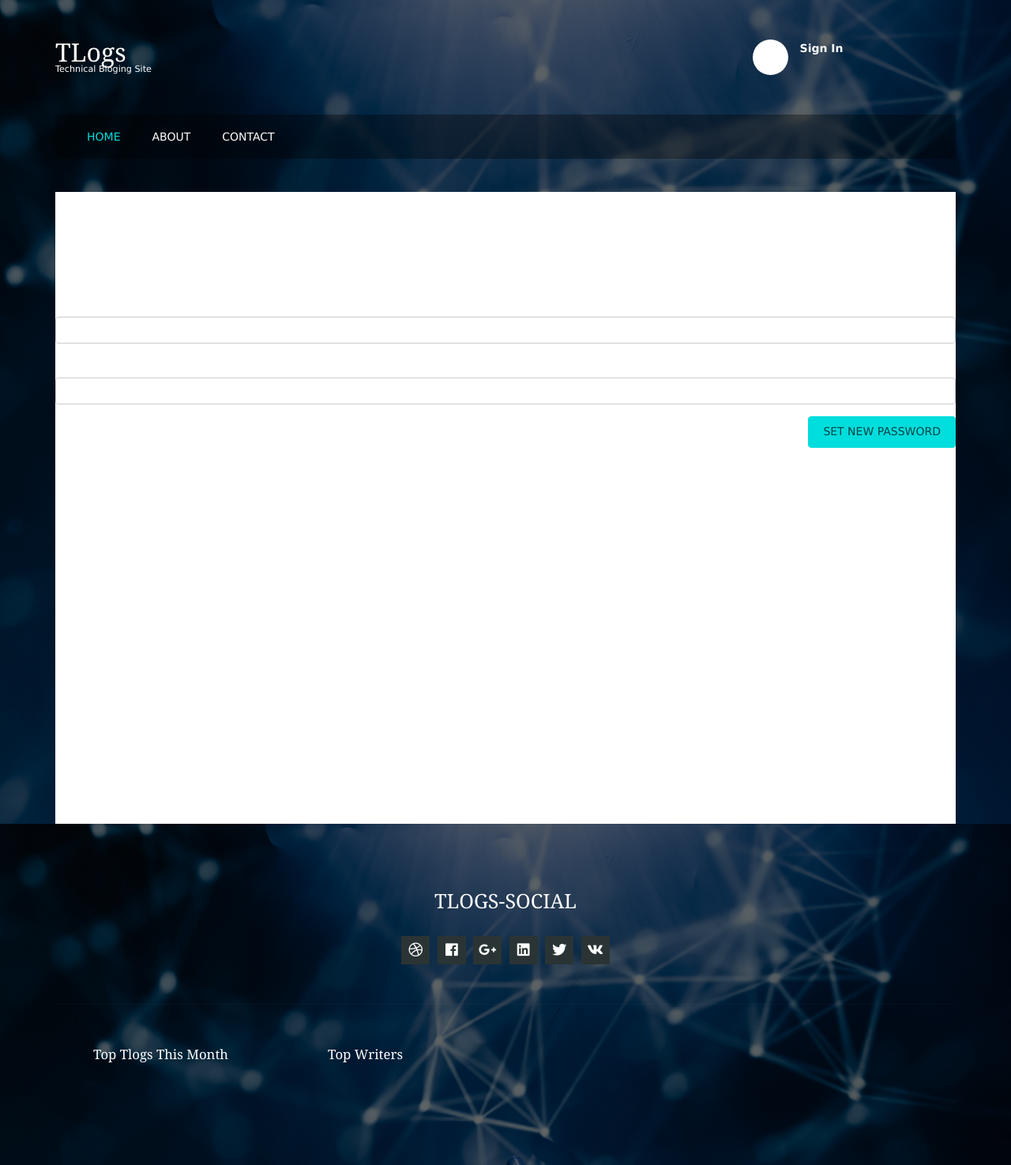
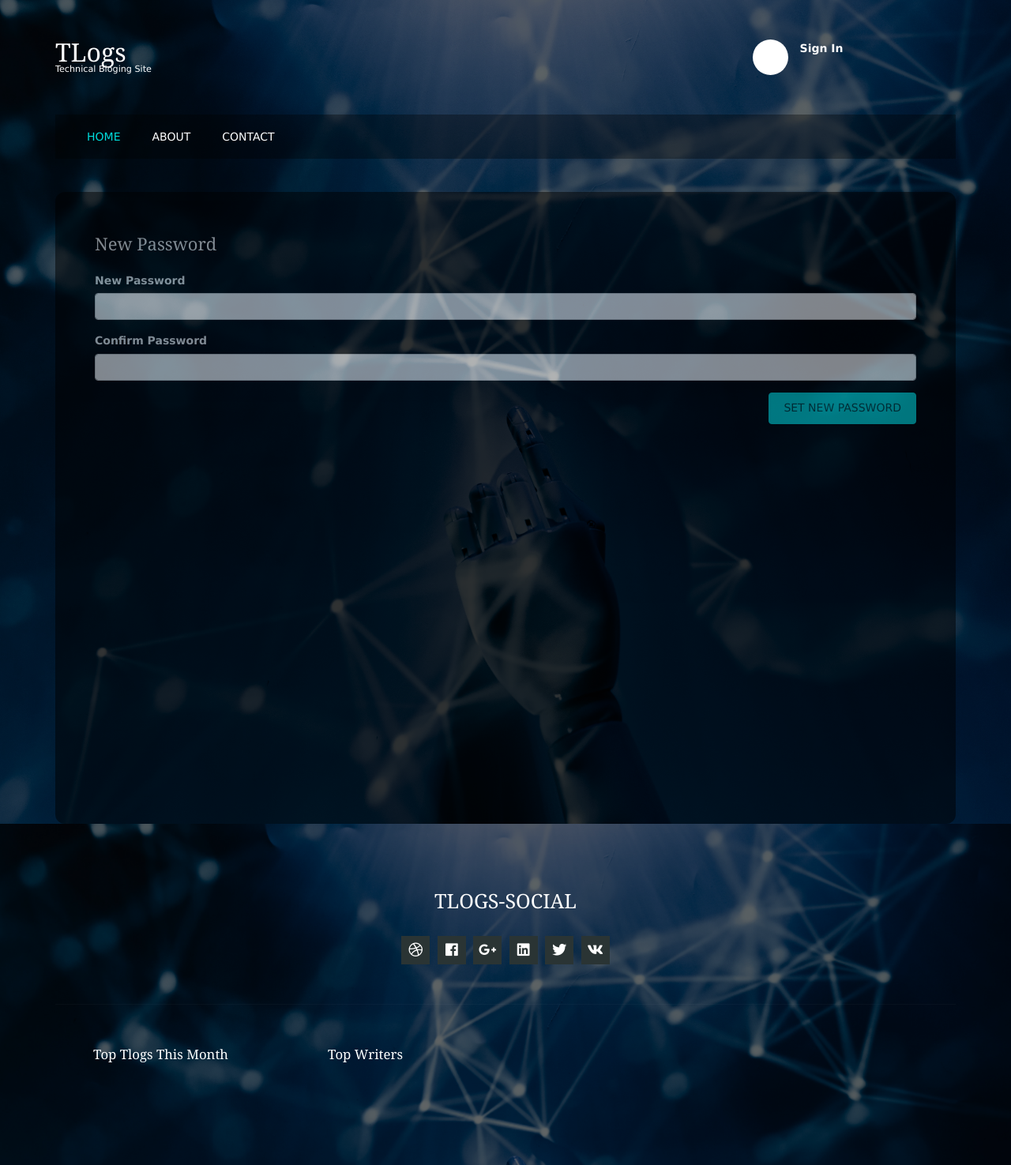
Before and after one commit to harshpbhardwaj/TLogs, a Django app: template templates/new-password.html in a window 1280 px wide. Shown: the top 1475 px of the page at 79% size. Run offline with Django 3.2, Linux system fonts and the light colour scheme; the template is opened without the code that fills it, so the values that code supplies are empty; parts of the project's set-up code (start-up, migrations or seed data) failed here and were passed over; some libraries are stand-ins or nearby versions.

Commit message:
new password page costumization

```diff
--- a/templates/new-password.html
+++ b/templates/new-password.html
@@ -1,7 +1,16 @@
 {% extends 'theme.html' %}
 {% load static %}
 {% block body %}
-<div class="container mt-5" style='height:800px;background:#fff;'>
+<style>
+    .new-password-css {
+        height: 800px;
+        background: #000;
+        opacity: 0.5;
+        padding: 50px;
+        border-radius: 12px;
+    }
+</style>
+<div class="container mt-5 new-password-css">
     <h1 class="mb-4">New Password</h1>
     <form method="post" class="needs-validation" novalidate action="set-password">
         {% csrf_token %}
```
